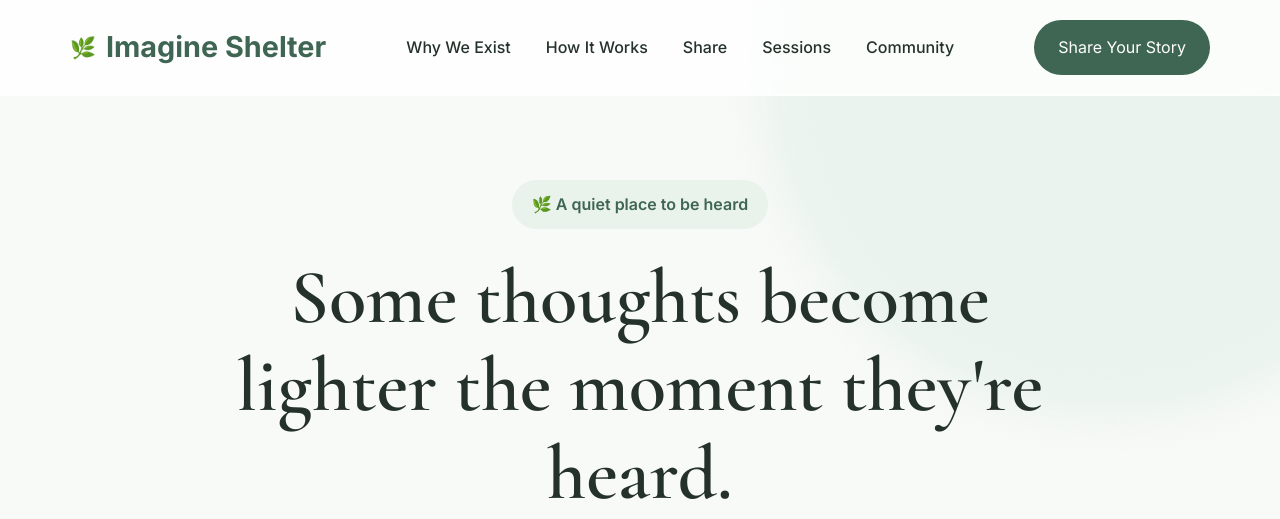
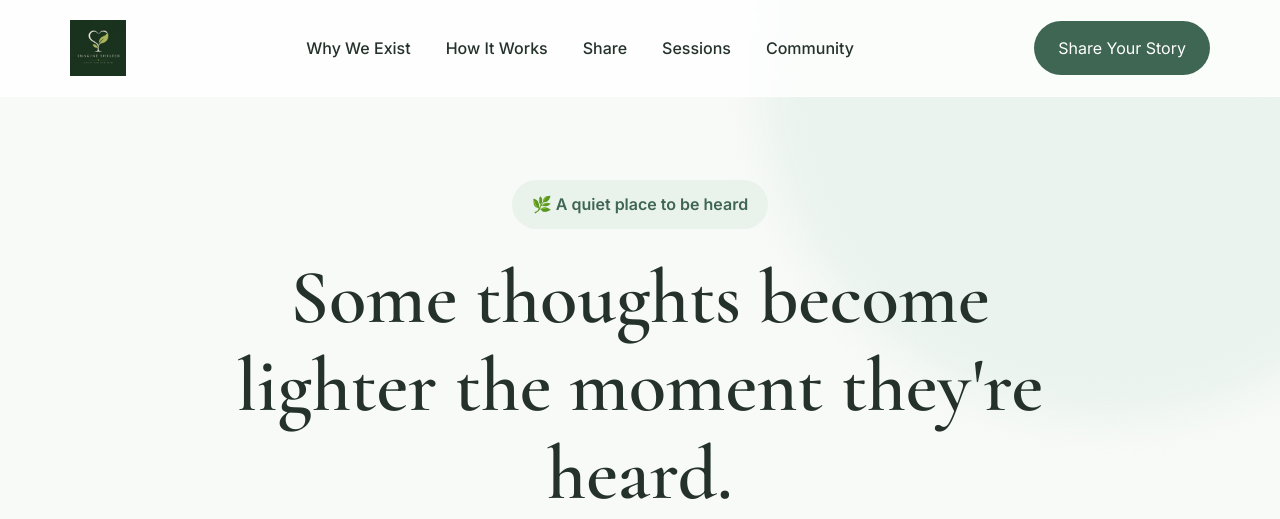
Before and after one commit to kristybhattacharyya1-design/imagine-shelter, a Flask app: page / in a window 1280 px wide. Shown: the top 519 px of the page. Run offline with Flask 3, Linux system fonts and the light colour scheme; data comes from the database, SQL or seed files in the repository; data that the repository does not hold is empty; some libraries are stand-ins or nearby versions.

Commit message:
Add favicon and browser branding

```diff
--- a/static/style.css
+++ b/static/style.css
@@ -181,6 +181,16 @@ font-weight:700;
 font-size:1.3rem;
 
 color:var(--primary);
+
+}
+
+.logo-image{
+
+    height:56px;
+
+    width:auto;
+
+    display:block;
 
 }
 
--- a/templates/index.html
+++ b/templates/index.html
@@ -114,6 +114,9 @@ content="A Quiet Place To Be Heard.">
 <meta name="twitter:image"
 content="https://imagine-shelter.onrender.com/static/images/og-image.png">
 
+<link rel="icon"
+      href="{{ url_for('static', filename='favicon.ico') }}">
+
 <link rel="preconnect" href="https://fonts.googleapis.com">
 
     <link rel="preconnect" href="https://fonts.gstatic.com" crossorigin>
@@ -123,6 +126,13 @@ content="https://imagine-shelter.onrender.com/static/images/og-image.png">
     <link rel="stylesheet" href="{{ url_for('static', filename='style.css') }}">
 
     <script src="https://checkout.razorpay.com/v1/checkout.js"></script>
+
+    <!-- Favicons -->
+<link rel="icon" type="image/x-icon" href="{{ url_for('static', filename='favicon.ico') }}">
+<link rel="icon" type="image/png" sizes="32x32" href="{{ url_for('static', filename='favicon-32x32.png') }}">
+<link rel="icon" type="image/png" sizes="16x16" href="{{ url_for('static', filename='favicon-16x16.png') }}">
+<link rel="apple-touch-icon" href="{{ url_for('static', filename='apple-touch-icon.png') }}">
+<link rel="manifest" href="{{ url_for('static', filename='site.webmanifest') }}">
 
 </head>
 
@@ -136,13 +146,18 @@ content="https://imagine-shelter.onrender.com/static/images/og-image.png">
 
     <div class="nav-container">
 
+
+
         <a href="#" class="logo">
 
-            🌿 <span>Imagine Shelter</span>
+    <img src="{{ url_for('static', filename='images/logo.png') }}"
+         alt="Imagine Shelter Logo"
+         class="logo-image">
 
-        </a>
+            </a>
 
-        <nav class="nav-links">
+
+          <nav class="nav-links">
 
             <a href="#about">Why We Exist</a>
 
```
Also changed, not shown: templates/404.html (+10 -0 lines), templates/admin.html (+16 -1 lines), templates/contact.html (+7 -0 lines), templates/privacy.html (+7 -0 lines), templates/terms.html (+7 -0 lines), static/android-chrome-192x192.png (added), static/android-chrome-512x512.png (added), static/apple-touch-icon.png (added), static/favicon-16x16.png (added), static/favicon-32x32.png (added), static/favicon.ico (added), static/images/logo.png (renamed from static/favicon.ico/logo.png), static/og-image.png (added), static/site.webmanifest (added), 1 other file.
